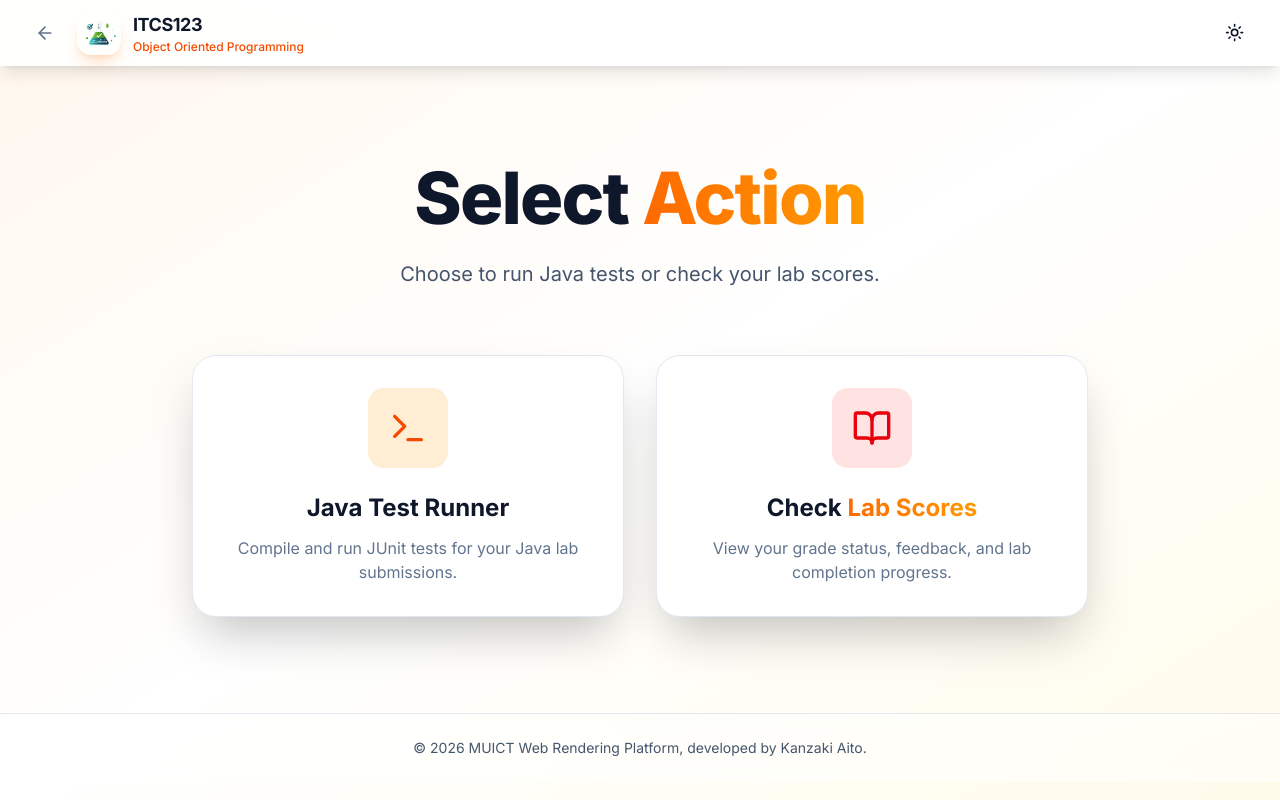
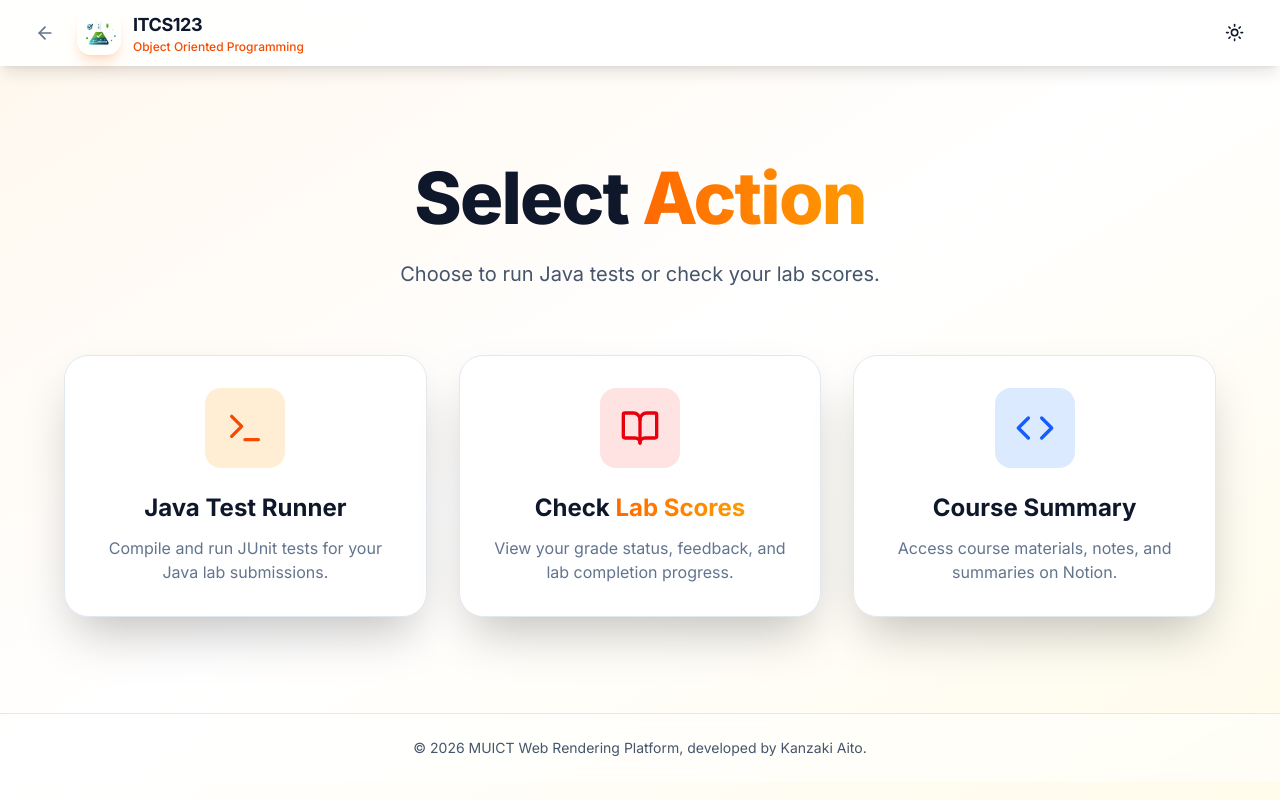
Before and after one commit to sahatsawat-pks/web-rendering-submission, a Next.js app: page /itcs123 in a window 1280 px wide. Built offline with nearby package versions, Linux system fonts and the light colour scheme.

Commit message:
Update page.tsx

```diff
--- a/src/app/itcs123/page.tsx
+++ b/src/app/itcs123/page.tsx
@@ -44,7 +44,7 @@ export default function ITCS123LandingPage() {
            </p>
         </div>
 
-        <div className="grid grid-cols-1 md:grid-cols-2 gap-8 w-full max-w-4xl animate-scale-in">
+        <div className="grid grid-cols-1 md:grid-cols-3 gap-8 w-full max-w-6xl animate-scale-in">
            {/* Card 1: Test Runner */}
            <Link href="/itcs123/rendering" className="group relative overflow-hidden rounded-3xl bg-white dark:bg-slate-900 border border-slate-200 dark:border-slate-800 p-8 shadow-2xl hover:shadow-orange-500/20 transition-all duration-500 hover:-translate-y-2">
               <div className="absolute inset-0 bg-gradient-to-br from-orange-500/5 to-amber-500/5 opacity-0 group-hover:opacity-100 transition-opacity duration-500" />
@@ -72,6 +72,20 @@ export default function ITCS123LandingPage() {
                  </p>
               </div>
            </Link>
+
+           {/* Card 3: Notion Summary */}
+           <a href="https://kanzaki-aito.notion.site/ICT-1st-Year-2nd-2025-499db3618b5049a4aa2abb96188ee4ca" target="_blank" rel="noopener noreferrer" className="group relative overflow-hidden rounded-3xl bg-white dark:bg-slate-900 border border-slate-200 dark:border-slate-800 p-8 shadow-2xl hover:shadow-orange-500/20 transition-all duration-500 hover:-translate-y-2">
+              <div className="absolute inset-0 bg-gradient-to-br from-blue-500/5 to-purple-500/5 opacity-0 group-hover:opacity-100 transition-opacity duration-500" />
+              <div className="relative z-10 flex flex-col items-center text-center">
+                 <div className="w-20 h-20 rounded-2xl bg-blue-100 dark:bg-blue-900/30 flex items-center justify-center mb-6 group-hover:scale-110 transition-transform duration-500">
+                    <Code className="w-10 h-10 text-blue-600 dark:text-blue-400" />
+                 </div>
+                 <h2 className="text-2xl font-bold text-slate-900 dark:text-slate-100 mb-3">Course Summary</h2>
+                 <p className="text-slate-500 dark:text-slate-400">
+                    Access course materials, notes, and summaries on Notion.
+                 </p>
+              </div>
+           </a>
         </div>
       </main>
 
```
